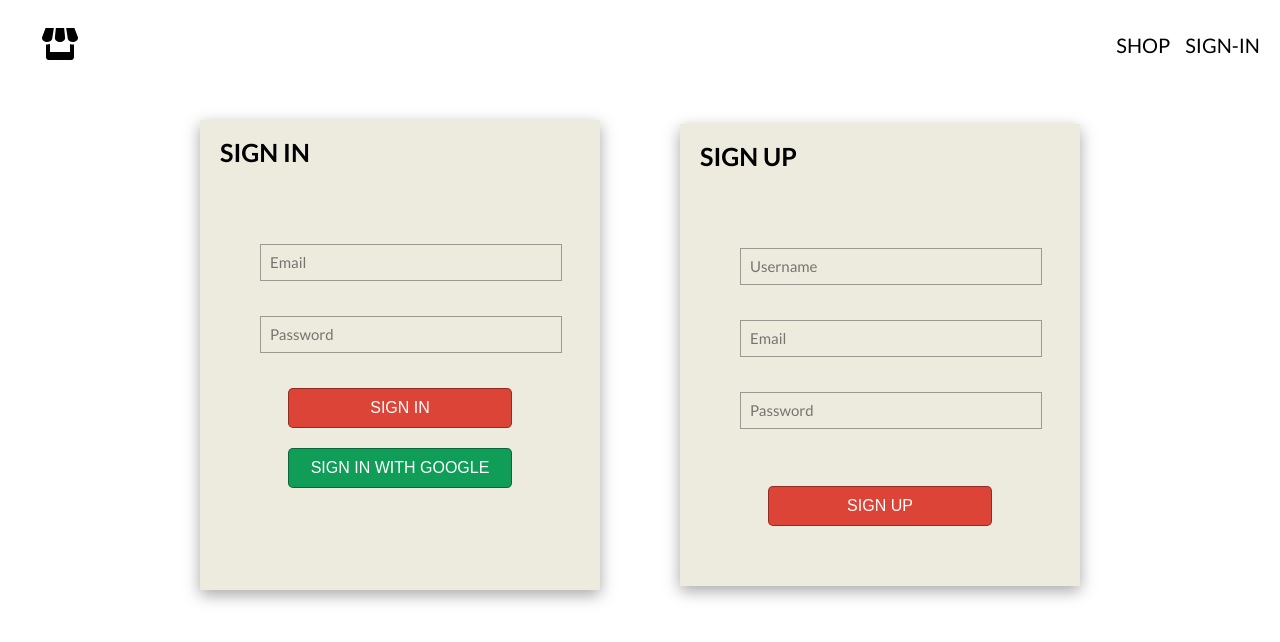
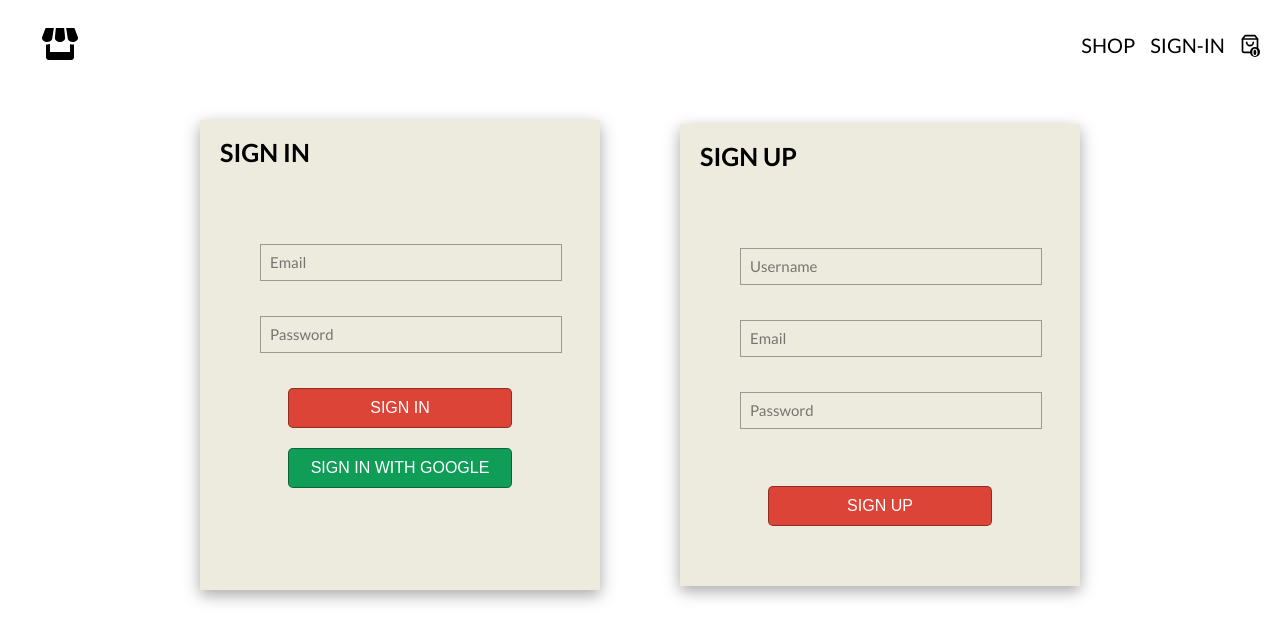
Before and after one commit to greatAlhazen/e-commerce-react, a React (Create React App) app: page /form in a window 1280 px wide. Shown: the top 642 px of the page. Built offline with nearby package versions, Linux system fonts and the light colour scheme; no server answers.

Commit message:
add cart icon and create cart toggle functionality

```diff
--- /dev/null
+++ b/src/components/cart-dropdown/CartDropdown.jsx
@@ -0,0 +1,13 @@
+import "./cartDropdown.styles.scss";
+import Button from "../button/Button";
+
+const CartDropdown = () => {
+  return (
+    <div className="cart-items-box">
+      <div className="cart-items-box__cart-items"></div>
+      <Button buttonText="checkout" type="button" />
+    </div>
+  );
+};
+
+export default CartDropdown;
--- /dev/null
+++ b/src/components/cart-dropdown/cartDropdown.styles.scss
@@ -0,0 +1,17 @@
+.cart-items-box {
+  position: fixed;
+  top: 7rem;
+  right: 2rem;
+  width: 30rem;
+  height: 40rem;
+  border: 2px solid rgba($color: #000000, $alpha: 0.7);
+  z-index: 100;
+  background-color: #fff;
+  padding: 0 2rem;
+  padding-top: 3rem;
+
+  &__cart-items {
+    height: calc(100% - 5rem);
+    overflow-y: scroll;
+  }
+}
--- /dev/null
+++ b/src/components/cart-icon/CartIcon.jsx
@@ -0,0 +1,19 @@
+import "./cartIcon.styles.scss";
+import { ReactComponent as ShopIcon } from "../../assets/shopping-bag.svg";
+import { CartToggleContext } from "../../contexts/cartToggle.context";
+import { useContext } from "react";
+
+const CartIcon = () => {
+  const { isOpen, setIsOpen } = useContext(CartToggleContext);
+
+  const handleToggleCart = () => setIsOpen(!isOpen);
+
+  return (
+    <div className="cart-badge">
+      <ShopIcon className="cart-badge__icon" onClick={handleToggleCart} />
+      <h4 className="cart-badge__badge">0</h4>
+    </div>
+  );
+};
+
+export default CartIcon;
--- /dev/null
+++ b/src/components/cart-icon/cartIcon.styles.scss
@@ -0,0 +1,23 @@
+.cart-badge {
+  position: relative;
+  cursor: pointer;
+
+  &__icon {
+    width: 2rem;
+    height: 2rem;
+  }
+
+  &__badge {
+    position: absolute;
+    top: 0;
+    right: 0;
+    width: 1rem;
+    height: 1rem;
+    display: flex;
+    align-items: center;
+    justify-content: center;
+    border-radius: 50%;
+    background-color: #000;
+    color: #fff;
+  }
+}
--- /dev/null
+++ b/src/contexts/cartToggle.context.jsx
@@ -0,0 +1,17 @@
+import { createContext, useState } from "react";
+
+export const CartToggleContext = createContext({
+  isOpen: false,
+  setIsOpen: () => {},
+});
+
+export const CartToggleProvider = ({ children }) => {
+  const [isOpen, setIsOpen] = useState(false);
+  const value = { isOpen, setIsOpen };
+
+  return (
+    <CartToggleContext.Provider value={value}>
+      {children}
+    </CartToggleContext.Provider>
+  );
+};
--- a/src/index.js
+++ b/src/index.js
@@ -6,6 +6,7 @@ import reportWebVitals from "./reportWebVitals";
 import { BrowserRouter } from "react-router-dom";
 import { UserProvider } from "./contexts/user.context";
 import { ProductProvider } from "./contexts/products.context";
+import { CartToggleProvider } from "./contexts/cartToggle.context";
 
 const root = ReactDOM.createRoot(document.getElementById("root"));
 root.render(
@@ -13,7 +14,9 @@ root.render(
     <BrowserRouter>
       <UserProvider>
         <ProductProvider>
-          <App />
+          <CartToggleProvider>
+            <App />
+          </CartToggleProvider>
         </ProductProvider>
       </UserProvider>
     </BrowserRouter>
--- a/src/pages/navbar/Navbar.jsx
+++ b/src/pages/navbar/Navbar.jsx
@@ -6,8 +6,14 @@ import { UserContext } from "../../contexts/user.context";
 import { ReactComponent as SvgLogo } from "../../assets/shop.svg";
 import { signOutUser } from "../../config/firebase/firebase.config";
 
+import CartIcon from "../../components/cart-icon/CartIcon";
+import CartDropdown from "../../components/cart-dropdown/CartDropdown";
+
+import { CartToggleContext } from "../../contexts/cartToggle.context";
+
 const Navbar = () => {
   const { currentUser } = useContext(UserContext);
+  const { isOpen } = useContext(CartToggleContext);
 
   return (
     <>
@@ -32,8 +38,11 @@ const Navbar = () => {
               </Link>
             )}
           </li>
+          <CartIcon />
         </ul>
+        {isOpen && <CartDropdown />}
       </nav>
+
       <Outlet />
     </>
   );
```
Also changed, not shown: src/assets/shopping-bag.svg (added).
